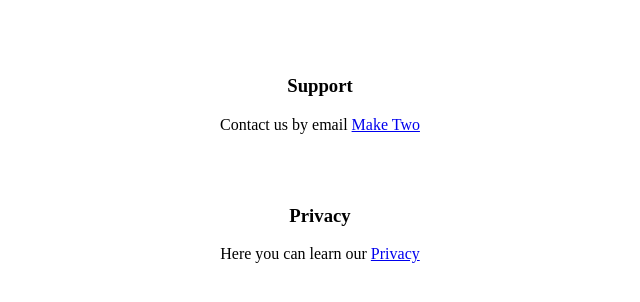
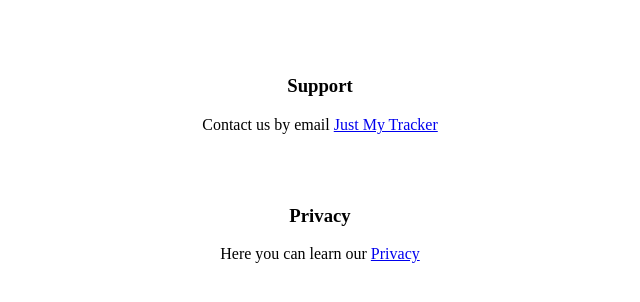
Before and after one commit to JustTwoCo/justtracker.support, a plain HTML site: page index.html in a window 1280 px wide. Shown: the part 46-348 px from the top of the page, without its empty margins (320-960 px from the left). Drawn offline with Linux system fonts and the light colour scheme.

Commit message:
Update index.html

```diff
--- a/index.html
+++ b/index.html
@@ -9,7 +9,7 @@
    <br>
    <br>
      <h3>Support</h3>
-     <p>Contact us by email <a href="mailto:justlife.apps@yandex.ru">Make Two</a></p>
+     <p>Contact us by email <a href="mailto:justlife.apps@yandex.ru">Just My Tracker</a></p>
      <br>
      <br>
      <h3>Privacy</h3>
```
